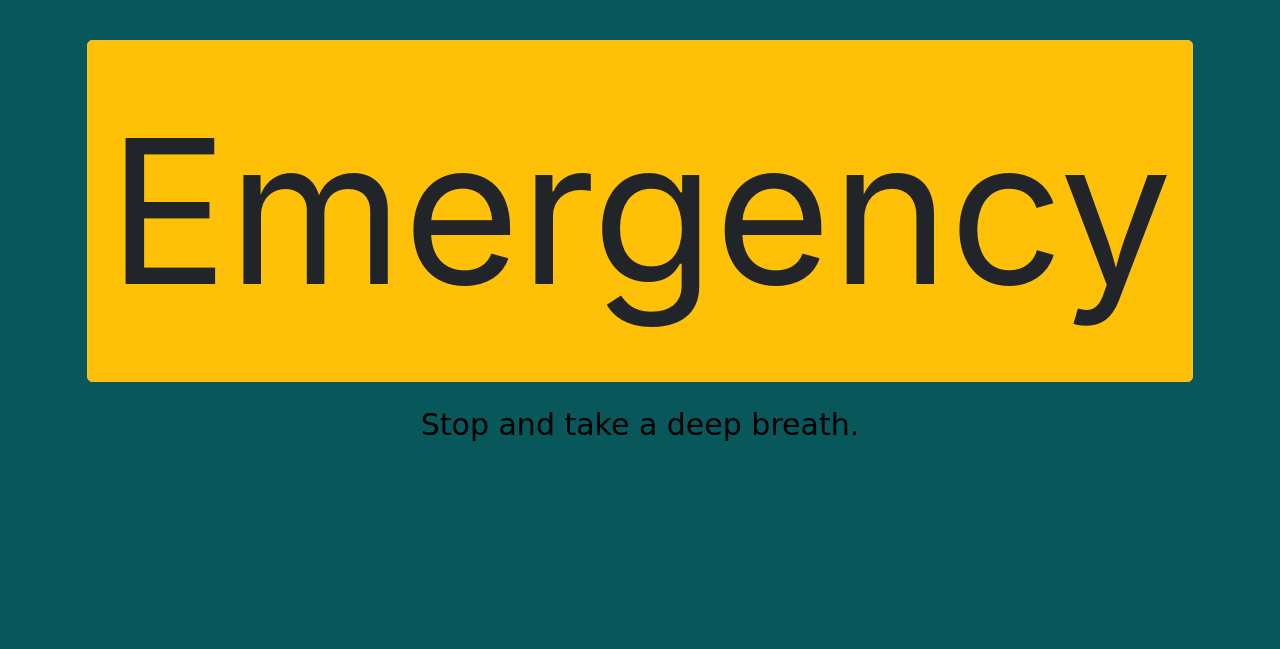
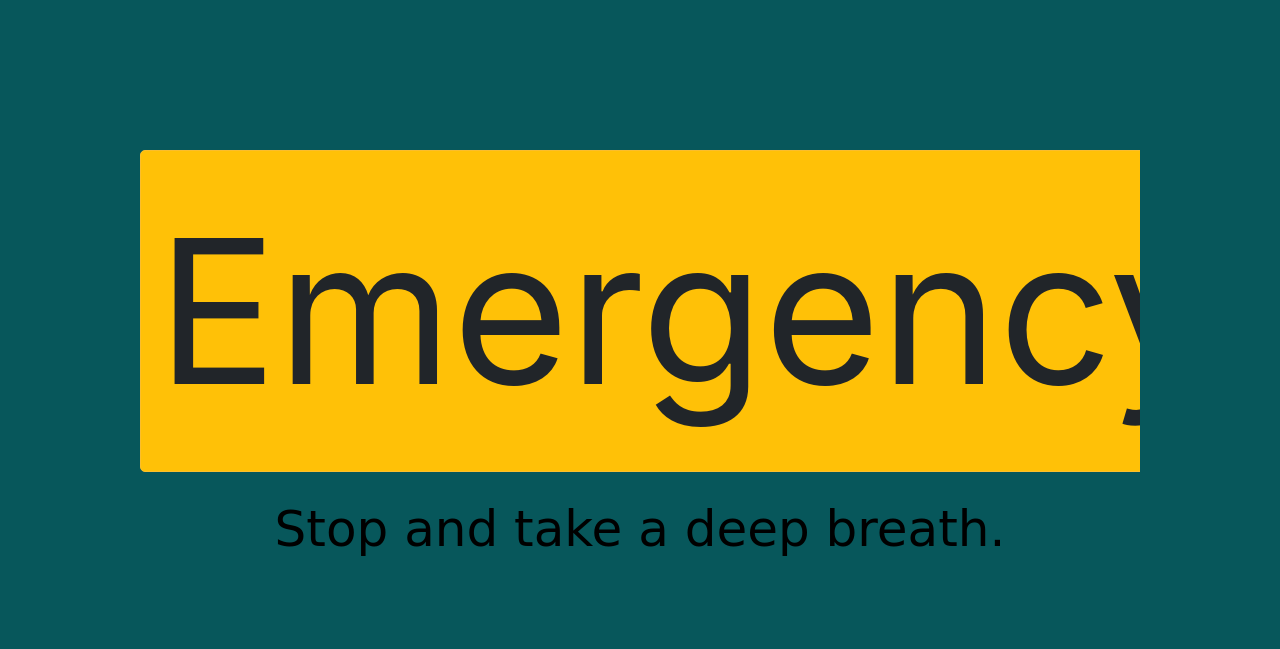
Before and after one commit to kalolad1/emergencyBE, a Django app: page / in a window 1280 px wide. Shown: the top 649 px of the page. Run offline with Django 3.2, Linux system fonts and the light colour scheme; some libraries are stand-ins or nearby versions.

Commit message:
Adjust sizing.

```diff
--- a/emergencyboard/static/resources/css/main.css
+++ b/emergencyboard/static/resources/css/main.css
@@ -18,19 +18,29 @@ h1 {
 }
 
 .main-button-div {
-    margin-top: 40px;
+    width:1000px;
+    height:500px;
     text-align: center;
+    /* The magic centering code */
+    margin:auto;
+    position:absolute;
+    top:0;bottom:0; /* Aligns Vertically - Remove for Horizontal Only */
+    left:0;right:0; /* Aligns Horizontally - Remove for Vertical Only  */
+
+    /* Prevent div from overflowing main window */
+    max-width:100%;
+    max-height:100%;
+    overflow:auto;
 }
 
 #override {
-    padding: 20px;
     border-radius: 5px;
     border-color: var(--button-color);
 }
 
 .short-message {
-    padding-top: 20px;
-    font-size: 30px;
+    margin-top: 20px;
+    font-size: 50px;
     font-family: cursive, sans-serif;
     color: var(--text-color);
 }
--- a/emergencyboard/templates/emergencyboard/home.html
+++ b/emergencyboard/templates/emergencyboard/home.html
@@ -9,6 +9,7 @@
     <link rel="shortcut icon" href={% static 'resources/favicon.ico' %}>
 </head>
 <body>
+
 <div class="main-button-div">
     <a href="{% url 'emergencyboard/random_link' %}" class="btn btn-warning btn-responsive" id="override">Emergency</a>
 
```
Lines whose indentation alone changed are shown as unchanged.
